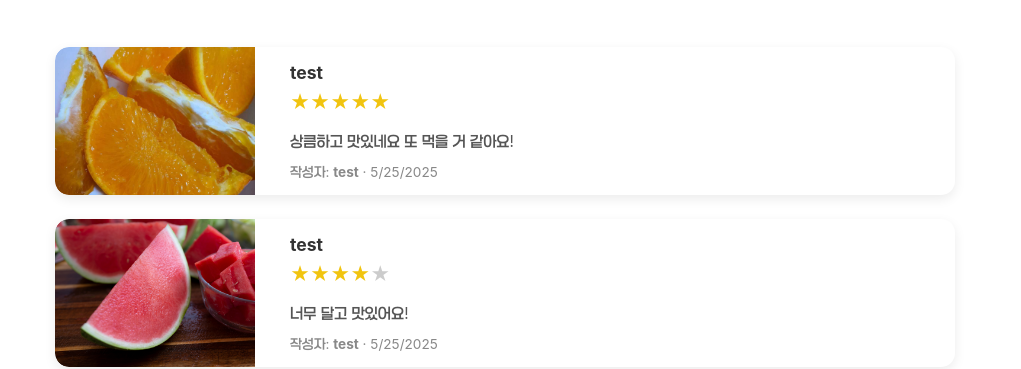
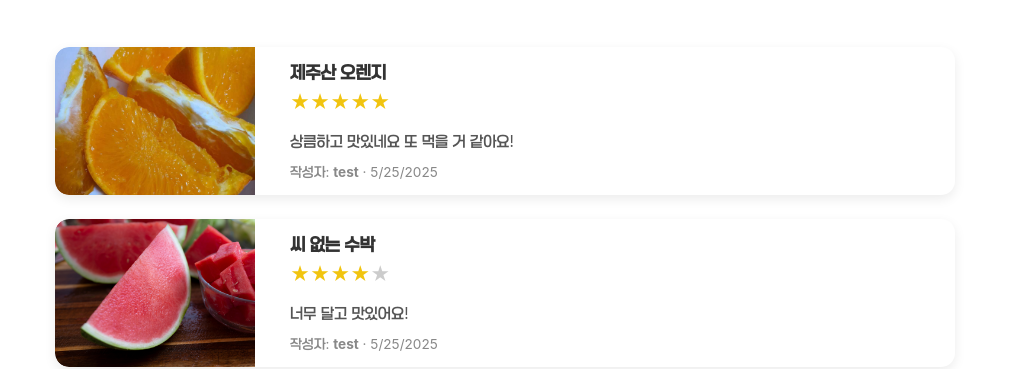
Before and after one commit to ehy0414/React-ReFruit, a React (Create React App) app: page /review in a window 1280 px wide. Shown: the part 230-599 px from the top of the page, without its empty margins (135-1156 px from the left). Built offline with nearby package versions, Linux system fonts and the light colour scheme; no server answers; data requests are answered from the project's data file; a web font is replaced by a local one.

Commit message:
chore: title 변경

```diff
--- a/src/pages/review/ReviewsPage.jsx
+++ b/src/pages/review/ReviewsPage.jsx
@@ -51,7 +51,7 @@ const ReviewsPage = () => {
         <ReviewRowCard key={review.id}>
           {review.image && <Image src={review.image} alt="리뷰 이미지" />}
           <TextContent>
-            <ProductName>{review.name}</ProductName>
+            <ProductName>{review.title}</ProductName>
             <Stars>
               {Array.from({ length: 5 }, (_, i) => (
                 <Star key={i} filled={i < review.rating}>★</Star>
```
